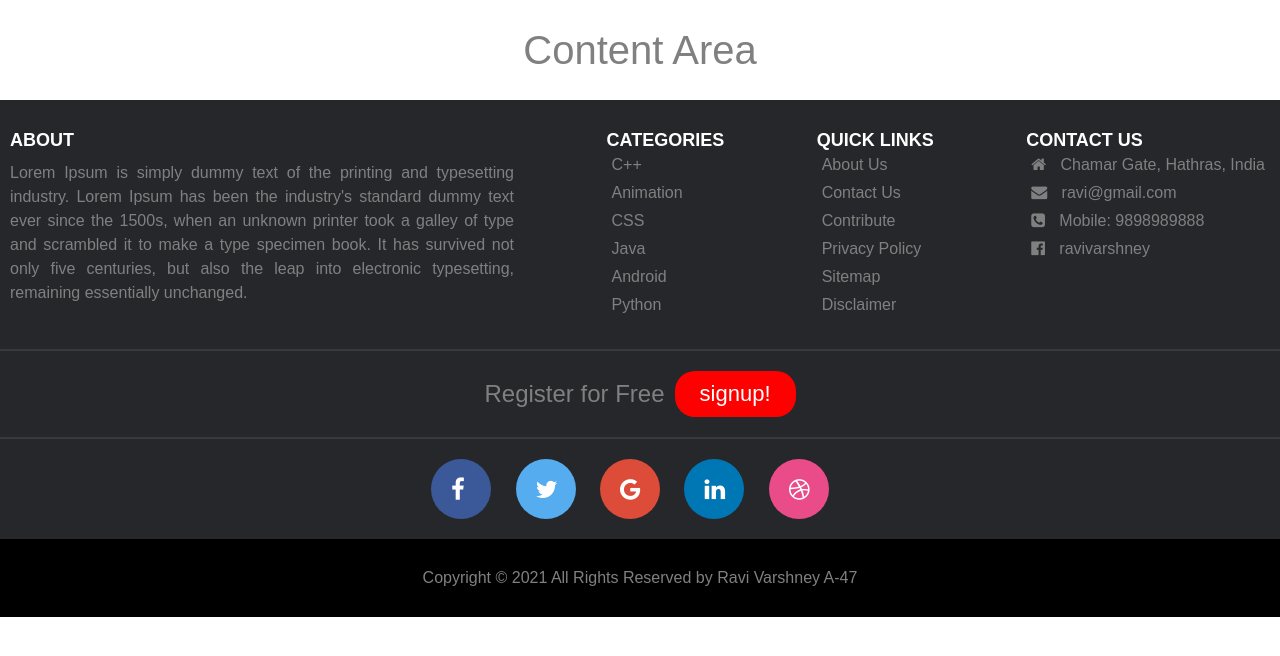
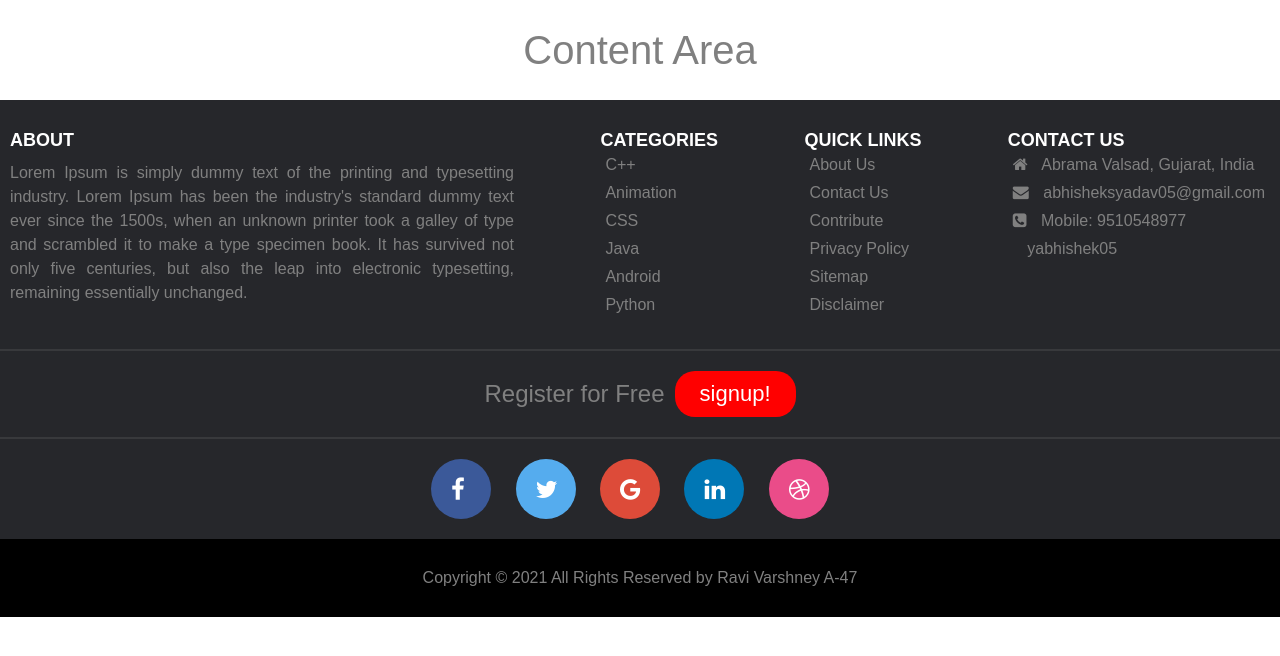
Before and after one commit to abhisheksyadav05/practical-11, a plain HTML site: page index.html in a window 1280 px wide. Drawn offline with Linux system fonts and the light colour scheme.

Commit message:
Update index.html

```diff
--- a/index.html
+++ b/index.html
@@ -54,19 +54,19 @@
           <ul>
             <li>
               <i class="fa fa-home"></i>
-              <span>Chamar Gate, Hathras, India</span>
+              <span>Abrama Valsad, Gujarat, India</span>
             </li>
             <li>
               <i class="fa fa-envelope"></i>
-              <span>ravi@gmail.com</span>
+              <span>abhisheksyadav05@gmail.com</span>
             </li>
             <li>
               <i class="fa fa-phone-square"></i>
-              <span>Mobile: 9898989888</span>
+              <span>Mobile: 9510548977</span>
             </li>
             <li>
-              <i class="fa fa-facebook-official"></i>
-              <a href="#">ravivarshney</a>
+              <i class="fa fa-instagram-official"></i>
+              <a href="#">yabhishek05</a>
             </li>
           </ul>
         </section>
```
